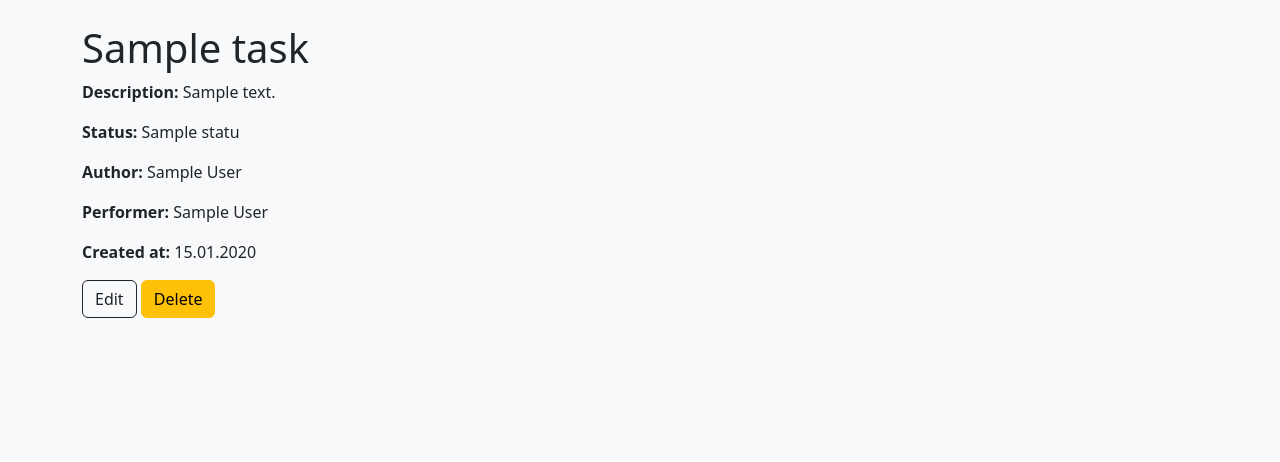
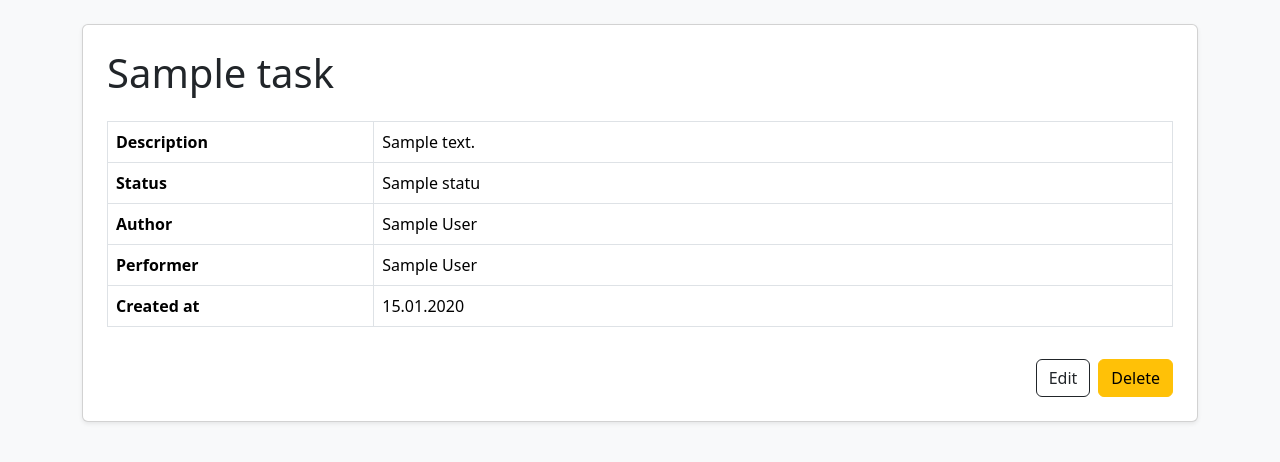
Before and after one commit to rssolgaleo/Task-Manager, a Django app: page /tasks/1/ in a window 1280 px wide. Shown: the part 72-534 px from the top of the page. Run offline with Django 5.2, Linux system fonts and the light colour scheme; a user stored in the database is signed in; tables that the repository leaves empty hold one stand-in row (values such as "Sample post"); some libraries are stand-ins or nearby versions.

Commit message:
Update task detail and move buttons to the right

```diff
--- a/task_manager/templates/tasks/task_detail.html
+++ b/task_manager/templates/tasks/task_detail.html
@@ -2,20 +2,47 @@
 {% load i18n %}
 
 {% block content %}
-  <h1>{{ task.name }}</h1>
+  <div class="card shadow-sm p-4">
+    <h1 class="mb-4">{{ task.name }}</h1>
 
-  <p><strong>{% trans "Description" %}:</strong> {{ task.description }}</p>
-  <p><strong>{% trans "Status" %}:</strong> {{ task.status.name }}</p>
-  <p><strong>{% trans "Author" %}:</strong> {{ task.author.get_full_name }}</p>
-  <p><strong>{% trans "Performer" %}:</strong>
-    {% if task.executor %}
-      {{ task.executor.get_full_name }}
-    {% else %}
-      —
-    {% endif %}
-  </p>
-  <p><strong>{% trans "Created at" %}:</strong> {{ task.created_at|date:"d.m.Y" }}</p>
+    <table class="table table-bordered">
+      <tbody>
+        <tr>
+          <th scope="row" class="w-25">{% trans "Description" %}</th>
+          <td>{{ task.description }}</td>
+        </tr>
+        <tr>
+          <th scope="row">{% trans "Status" %}</th>
+          <td>{{ task.status.name }}</td>
+        </tr>
+        <tr>
+          <th scope="row">{% trans "Author" %}</th>
+          <td>{{ task.author.get_full_name }}</td>
+        </tr>
+        <tr>
+          <th scope="row">{% trans "Performer" %}</th>
+          <td>
+            {% if task.executor %}
+              {{ task.executor.get_full_name }}
+            {% else %}
+              —
+            {% endif %}
+          </td>
+        </tr>
+        <tr>
+          <th scope="row">{% trans "Created at" %}</th>
+          <td>{{ task.created_at|date:"d.m.Y" }}</td>
+        </tr>
+      </tbody>
+    </table>
 
-  <a href="{% url 'task_update' task.pk %}" class="btn btn-outline-dark">{% trans "Edit" %}</a>
-  <a href="{% url 'task_delete' task.pk %}" class="btn btn-warning">{% trans "Delete" %}</a>
+    <div class="mt-3 d-flex justify-content-end">
+      <a href="{% url 'task_update' task.pk %}" class="btn btn-outline-dark me-2">
+        {% trans "Edit" %}
+      </a>
+      <a href="{% url 'task_delete' task.pk %}" class="btn btn-warning">
+        {% trans "Delete" %}
+      </a>
+    </div>
+  </div>
 {% endblock %}
```
